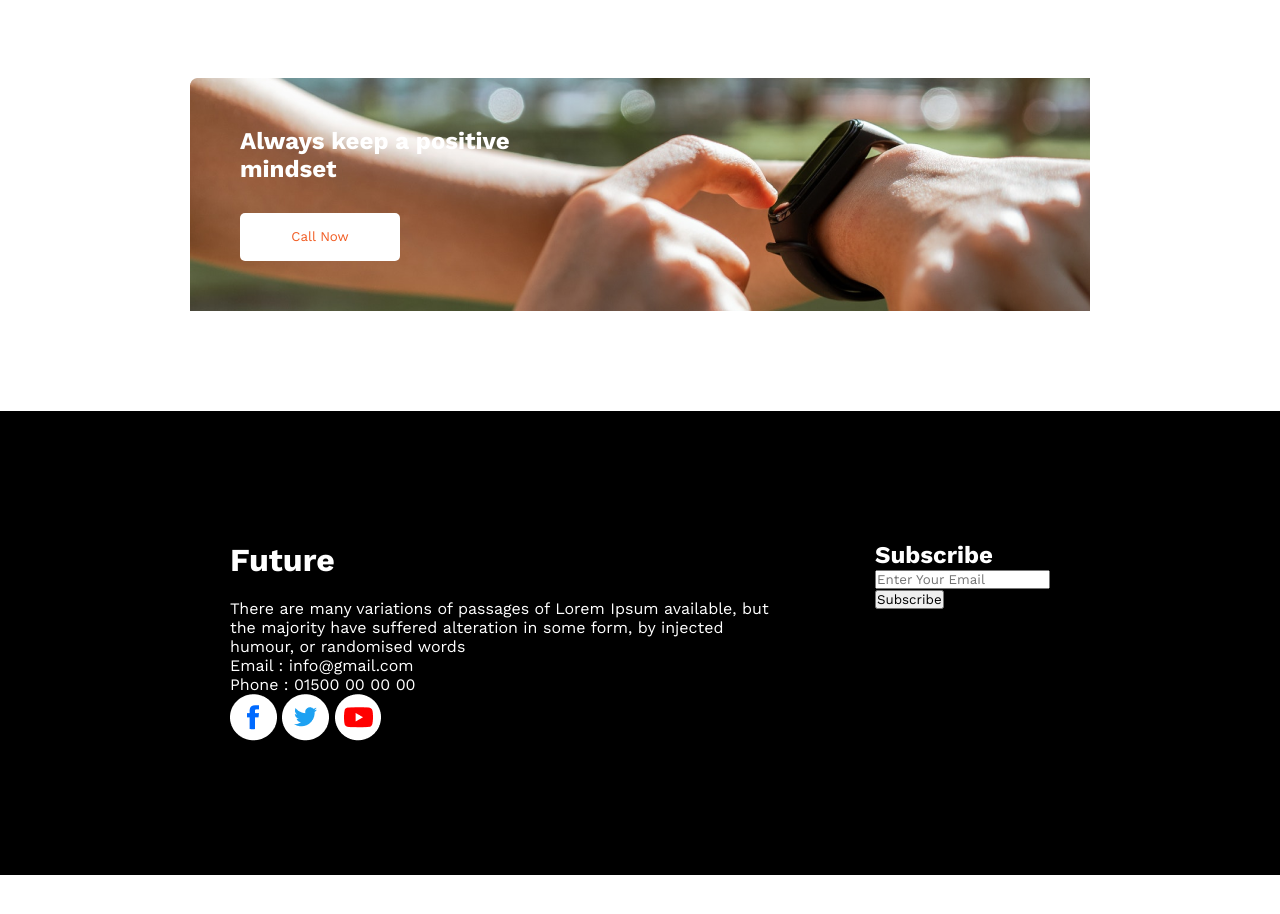
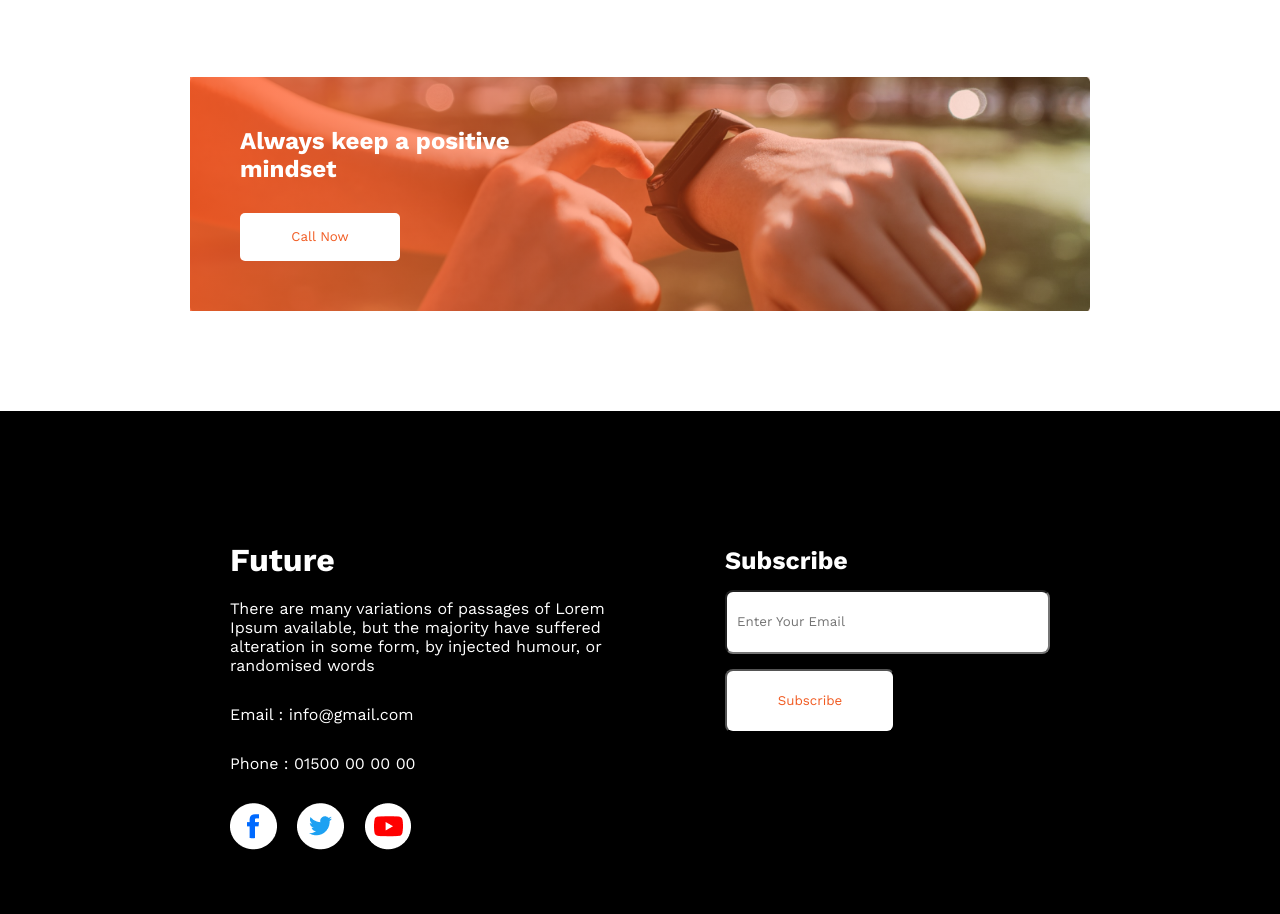
Before and after one commit to ROKEYAKHATUN/new_year, a plain HTML site: page index.html in a window 1280 px wide. Shown: the part 1582-2496 px from the top of the page. Before the commit the page ends 2457 px from the top, so only its background shows below. Drawn offline with nearby package versions, Linux system fonts and the light colour scheme.

Commit message:
new me updated

```diff
--- a/index.html
+++ b/index.html
@@ -96,8 +96,8 @@
         <div class="text-section">
             <h1 class="last-title">Future</h1>
             <p class="fotter-text">There are many variations of passages of Lorem Ipsum available, but the majority have suffered alteration in some form, by injected humour, or randomised words</p>
-            <p class="fotter-text" >  Email : info@gmail.com</p>
-            <p class="fotter-text">Phone : 01500 00 00 00</p>
+            <p class="fotter-text email" >  Email : info@gmail.com</p>
+            <p class="fotter-text email">Phone : 01500 00 00 00</p>
             <div class="social-links">
                 <a href=" "><img src="images/icons/fb.png" alt=""></a>
                 <a href=" "><img src="images/icons/twitter.png" alt=""></a>
@@ -107,7 +107,7 @@
 
         </div>
         <div class="contact">
-           <h2 class="fotter-text">Subscribe</h2>
+           <h2 class="fotter-text sub">Subscribe</h2>
            <form class="sub">
             <input type="email" placeholder="Enter Your Email">
            </form>
--- a/styles/new.css
+++ b/styles/new.css
@@ -66,8 +66,15 @@ width: 400px;
     width: 416px;
 }
 .list-content{
+    list-style: none;
    margin-top: 10px;
    margin-right: 10px;
+}
+.list-content li:before {
+    content: '✔️';
+    color: #4CAF50;
+    margin-right: 10px;
+    font-size: 1.2rem;
 }
 .second-part{
     margin-top: 50px;
@@ -92,10 +99,13 @@ width: 400px;
 }
 
 .last-body{
-    background-image: url('../images/watch.png');
+    background-image: linear-gradient(to right, rgba(255, 87, 34, 0.8), rgba(255, 87, 34, 0.1)), url('../images/watch.png');
+    background-size: cover;
+    background-position: center;
     width: 900px;
     margin: auto;
-    padding: 50px 50px
+    padding: 50px 50px;
+
 }
 .last-title{
     margin-bottom: 20px;
@@ -117,9 +127,47 @@ width: 400px;
      margin-top: 100px;
      padding: 130px 230px;
 }
-.social links a{
-    margin-right: 50px;
+.social-links a{
+    margin-right: 15px;
+
+
 }
 .fotter-text{
  color: #FFFFFF;
+ font-size: 16px;
+ margin-top: 5px;
 }
+.text-section{
+    width: 485px;
+    height: 317px;
+
+}
+.social-links{
+    margin-top:30px;
+}
+.email{
+    margin-top: 30px;
+}
+.contact{
+    height: 204px;
+    width: 325px;
+}
+.last-btn{
+    height: 64px;
+    width: 170px;
+    border-radius: 8px;
+    color:#F15B22 ;
+    background-color:#FFFFFF ;
+    margin-top: 15px;
+}
+.contact input{
+    height: 64px;
+    width: 325px;
+    border-radius: 8px;
+    margin-top:15px ;
+    padding: 0 10px;
+
+}
+.sub{
+    font-size: 25px;
+}
```
